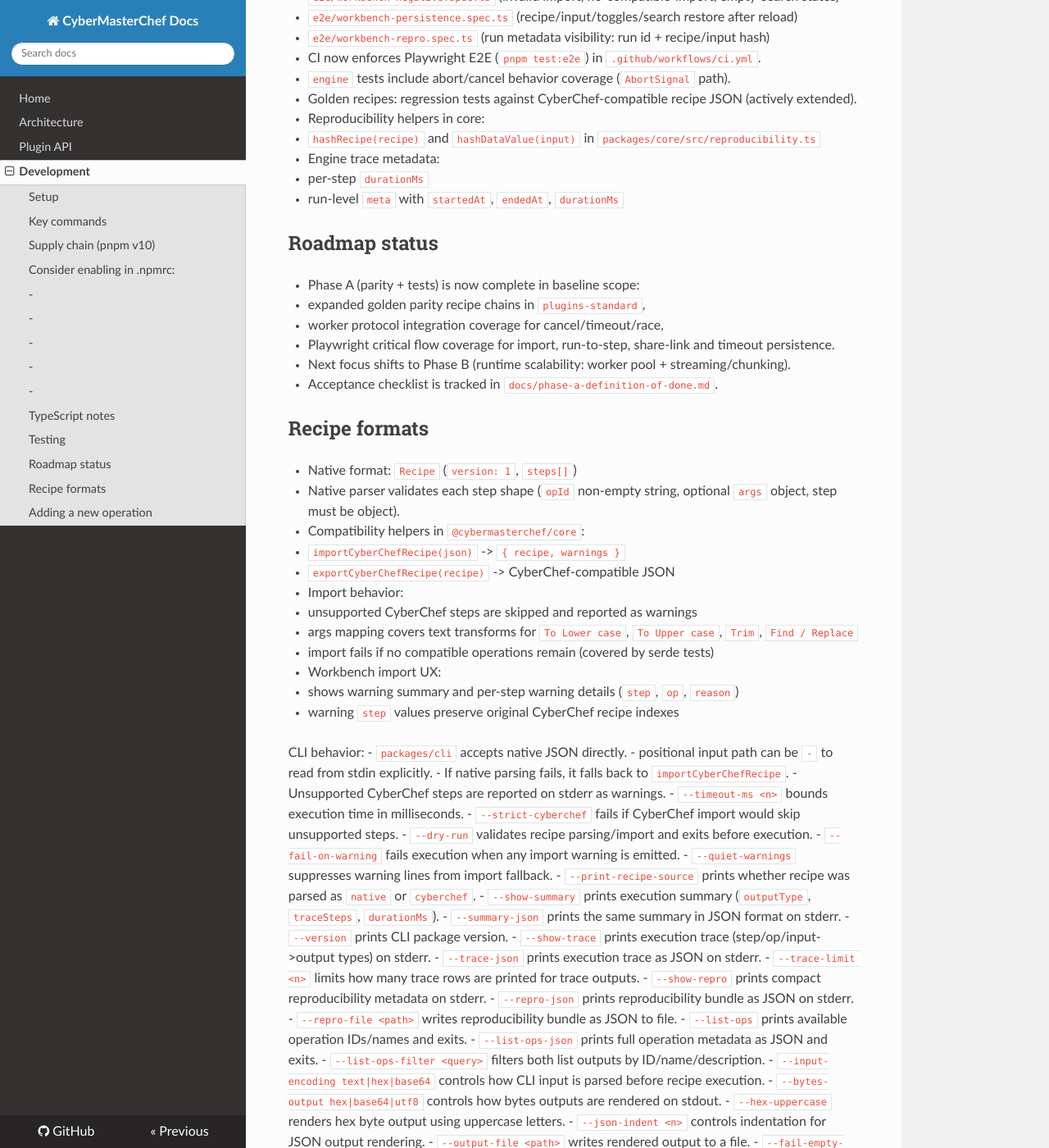
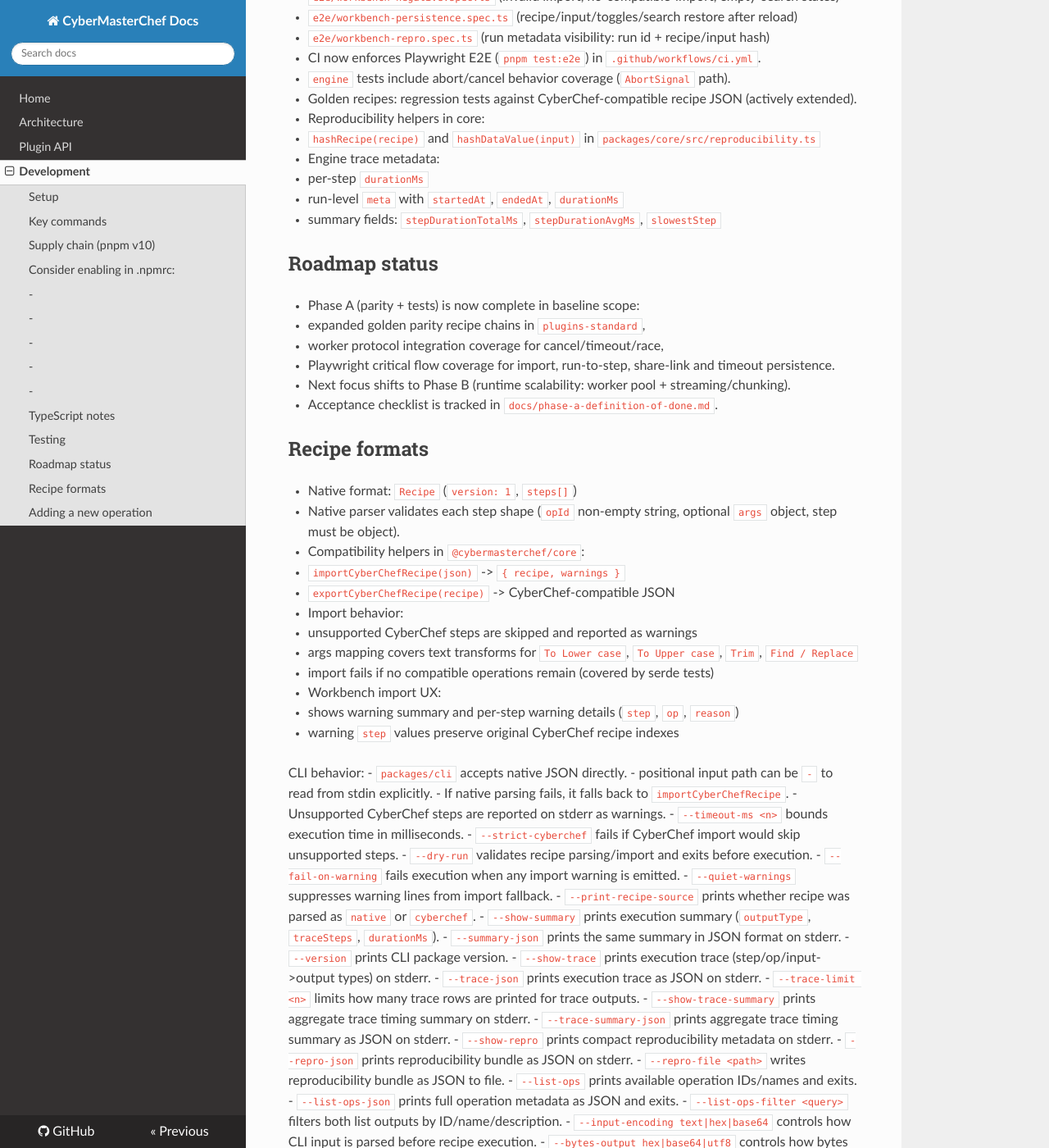
Before and after one commit to mkilijanek/CyberMasterChef, an MkDocs documentation site: the page built from docs/development.md, in a window 1280 px wide and 1400 px high, scrolled down 1834 px. Shown: the whole window at 82% size. Built offline with MkDocs 1.6.1, drawn with Linux system fonts in a browser that asks for light colours; nearby versions of some CDN libraries.

Commit message:
Document trace summary features and tighten runtime test typing

```diff
--- a/docs/development.md
+++ b/docs/development.md
@@ -80,6 +80,7 @@ Commit `pnpm-lock.yaml` to the repo for reproducible builds.
 - Engine trace metadata:
   - per-step `durationMs`
   - run-level `meta` with `startedAt`, `endedAt`, `durationMs`
+  - summary fields: `stepDurationTotalMs`, `stepDurationAvgMs`, `slowestStep`
 
 ## Roadmap status
 
@@ -122,6 +123,8 @@ CLI behavior:
 - `--show-trace` prints execution trace (step/op/input->output types) on stderr.
 - `--trace-json` prints execution trace as JSON on stderr.
 - `--trace-limit <n>` limits how many trace rows are printed for trace outputs.
+- `--show-trace-summary` prints aggregate trace timing summary on stderr.
+- `--trace-summary-json` prints aggregate trace timing summary as JSON on stderr.
 - `--show-repro` prints compact reproducibility metadata on stderr.
 - `--repro-json` prints reproducibility bundle as JSON on stderr.
 - `--repro-file <path>` writes reproducibility bundle as JSON to file.
```
Also changed, not shown: README.md (+2 -1 lines), docs/architecture.md (+2 -1 lines), 1 other file.
